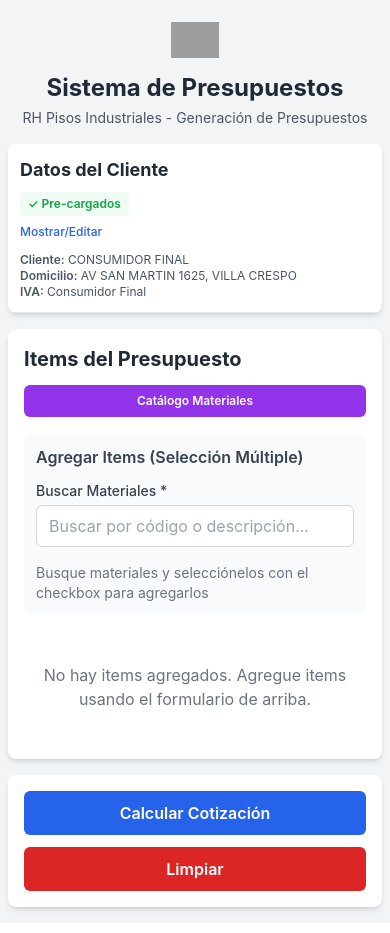
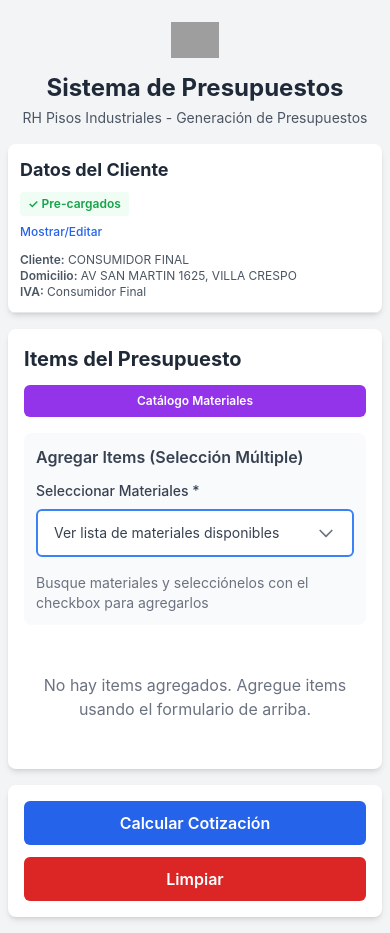
Before and after one commit to viscochito/presupuesto-_sergio, a React (Vite) app: page / in a window 390 px wide. Built offline with nearby package versions, Linux system fonts and the light colour scheme; grey boxes are pictures that could not be loaded.

Commit message:
feat: replace material search input with mobile-friendly dropdown selector

```diff
--- a/src/components/TablaItems.tsx
+++ b/src/components/TablaItems.tsx
@@ -25,6 +25,29 @@ export const TablaItems = ({ onToggleGestionMateriales }: TablaItemsProps) => {
   const dropdownRef = useRef<HTMLDivElement>(null);
 
   const { buscarMateriales, getMateriales } = useMaterialesStore();
+
+  // Cargar todos los materiales disponibles al montar el componente
+  useEffect(() => {
+    const todosLosMateriales = getMateriales();
+    const materialesDisponibles = filtrarMaterialesDisponibles(todosLosMateriales);
+    setMaterialesFiltrados(materialesDisponibles);
+    // eslint-disable-next-line react-hooks/exhaustive-deps
+  }, []);
+
+  // Actualizar materiales filtrados cuando cambian los materiales seleccionados
+  useEffect(() => {
+    const todosLosMateriales = getMateriales();
+    const materialesDisponibles = filtrarMaterialesDisponibles(todosLosMateriales);
+    // Si hay búsqueda activa, filtrar también por búsqueda
+    if (busquedaMaterial.trim().length > 0) {
+      const resultados = buscarMateriales(busquedaMaterial);
+      const filtrados = filtrarMaterialesDisponibles(resultados);
+      setMaterialesFiltrados(filtrados);
+    } else {
+      setMaterialesFiltrados(materialesDisponibles);
+    }
+    // eslint-disable-next-line react-hooks/exhaustive-deps
+  }, [materialesSeleccionados]);
 
   // Cerrar dropdown cuando se hace clic fuera del contenedor
   useEffect(() => {
@@ -57,25 +80,23 @@ export const TablaItems = ({ onToggleGestionMateriales }: TablaItemsProps) => {
       // Filtrar materiales ya seleccionados
       const materialesDisponibles = filtrarMaterialesDisponibles(resultados);
       setMaterialesFiltrados(materialesDisponibles);
-      setMostrarDropdown(true);
     } else {
       // Si no hay búsqueda, mostrar todos los materiales no seleccionados
       const todosLosMateriales = getMateriales();
       const materialesDisponibles = filtrarMaterialesDisponibles(todosLosMateriales);
       setMaterialesFiltrados(materialesDisponibles);
-      // Mantener el dropdown abierto si ya estaba abierto
-      if (mostrarDropdown) {
-        setMostrarDropdown(true);
-      }
     }
   };
 
-  const handleFocusInput = () => {
-    // Al hacer clic en el input, mostrar todos los materiales no seleccionados
+  const handleToggleDropdown = () => {
+    if (!mostrarDropdown) {
+      // Al abrir el dropdown, cargar todos los materiales disponibles
       const todosLosMateriales = getMateriales();
       const materialesDisponibles = filtrarMaterialesDisponibles(todosLosMateriales);
       setMaterialesFiltrados(materialesDisponibles);
-    setMostrarDropdown(true);
+      setBusquedaMaterial(''); // Limpiar búsqueda al abrir
+    }
+    setMostrarDropdown(!mostrarDropdown);
   };
 
   const handleToggleMaterial = (material: Material) => {
@@ -201,46 +222,82 @@ export const TablaItems = ({ onToggleGestionMateriales }: TablaItemsProps) => {
           Agregar Items (Selección Múltiple)
         </h3>
         <div className="mb-4">
-          <label className="block text-sm font-medium text-gray-700 mb-1">
-            Buscar Materiales *
+          <label className="block text-sm font-medium text-gray-700 mb-2">
+            Seleccionar Materiales *
           </label>
           <div className="relative" ref={dropdownRef}>
+            {/* Botón para abrir/cerrar el desplegable */}
+            <button
+              type="button"
+              onClick={handleToggleDropdown}
+              className="w-full px-4 py-3 bg-white border-2 border-blue-500 rounded-md focus:outline-none focus:ring-2 focus:ring-blue-500 hover:bg-blue-50 transition-colors text-left flex items-center justify-between"
+            >
+              <span className="text-sm sm:text-base text-gray-700">
+                {mostrarDropdown ? 'Ocultar lista de materiales' : 'Ver lista de materiales disponibles'}
+              </span>
+              <svg
+                className={`w-5 h-5 text-gray-500 transition-transform ${mostrarDropdown ? 'transform rotate-180' : ''}`}
+                fill="none"
+                stroke="currentColor"
+                viewBox="0 0 24 24"
+              >
+                <path strokeLinecap="round" strokeLinejoin="round" strokeWidth={2} d="M19 9l-7 7-7-7" />
+              </svg>
+            </button>
+
+            {/* Dropdown con lista de materiales */}
+            {mostrarDropdown && (
+              <div className="absolute z-30 w-full mt-2 bg-white border-2 border-blue-500 rounded-md shadow-xl max-h-96 overflow-y-auto">
+                {/* Campo de búsqueda opcional dentro del dropdown */}
+                <div className="sticky top-0 bg-white border-b border-gray-200 p-3">
                   <input
                     type="text"
                     value={busquedaMaterial}
                     onChange={(e) => handleBuscarMaterial(e.target.value)}
-              onFocus={handleFocusInput}
-              className="w-full px-3 py-2 border border-gray-300 rounded-md focus:outline-none focus:ring-2 focus:ring-blue-500"
-              placeholder="Buscar por código o descripción..."
+                    className="w-full px-3 py-2 border border-gray-300 rounded-md focus:outline-none focus:ring-2 focus:ring-blue-500 text-sm"
+                    placeholder="Buscar por código o descripción (opcional)..."
                   />
-            {mostrarDropdown && materialesFiltrados.length > 0 && (
-              <div className="absolute z-30 w-full mt-1 bg-white border border-gray-300 rounded-md shadow-lg max-h-48 overflow-y-auto">
+                </div>
+
+                {/* Lista de materiales */}
+                {materialesFiltrados.length > 0 ? (
+                  <div className="max-h-80 overflow-y-auto">
                     {materialesFiltrados.map((material) => (
                       <div
                         key={material.codigo}
-                    className={`px-4 py-2 border-b border-gray-100 ${
+                        className={`px-4 py-3 border-b border-gray-100 cursor-pointer ${
                           estaSeleccionado(material.codigo)
                             ? 'bg-blue-100'
                             : 'hover:bg-gray-50'
                         }`}
+                        onClick={() => handleToggleMaterial(material)}
                       >
-                    <div className="flex items-center gap-3">
+                        <div className="flex items-start gap-3">
                           <input
                             type="checkbox"
                             checked={estaSeleccionado(material.codigo)}
                             onChange={() => handleToggleMaterial(material)}
-                        className="w-4 h-4 text-blue-600 border-gray-300 rounded focus:ring-blue-500"
+                            onClick={(e) => e.stopPropagation()}
+                            className="w-4 h-4 mt-0.5 text-blue-600 border-gray-300 rounded focus:ring-blue-500 flex-shrink-0"
                           />
-                      <div className="flex-1">
-                        <div className="font-semibold text-sm">{material.codigo}</div>
-                        <div className="text-xs text-gray-600">{material.descripcion}</div>
-                        <div className="text-xs text-blue-600 font-semibold">
+                          <div className="flex-1 min-w-0">
+                            <div className="font-semibold text-sm text-gray-900">{material.codigo}</div>
+                            <div className="text-xs sm:text-sm text-gray-600 mt-1">{material.descripcion}</div>
+                            <div className="text-xs text-blue-600 font-semibold mt-1">
                               {formatearMoneda(material.precioUnitario)} / {material.unidad}
                             </div>
                           </div>
                         </div>
                       </div>
                     ))}
+                  </div>
+                ) : (
+                  <div className="p-4 text-center text-sm text-gray-500">
+                    {busquedaMaterial.trim().length > 0
+                      ? 'No se encontraron materiales con ese criterio'
+                      : 'No hay materiales disponibles (todos ya fueron seleccionados)'}
+                  </div>
+                )}
               </div>
             )}
           </div>
@@ -257,13 +314,9 @@ export const TablaItems = ({ onToggleGestionMateriales }: TablaItemsProps) => {
                 onClick={() => {
                   setMaterialesSeleccionados(new Map());
                   // Actualizar la lista para mostrar todos los materiales de nuevo
-                  if (busquedaMaterial.trim().length > 0) {
-                    const resultados = buscarMateriales(busquedaMaterial);
-                    setMaterialesFiltrados(resultados);
-                  } else {
                   const todosLosMateriales = getMateriales();
                   setMaterialesFiltrados(todosLosMateriales);
-                  }
+                  setBusquedaMaterial('');
                 }}
                 className="text-xs text-red-600 hover:text-red-800 font-medium"
               >
```
Lines whose indentation alone changed are shown as unchanged.
